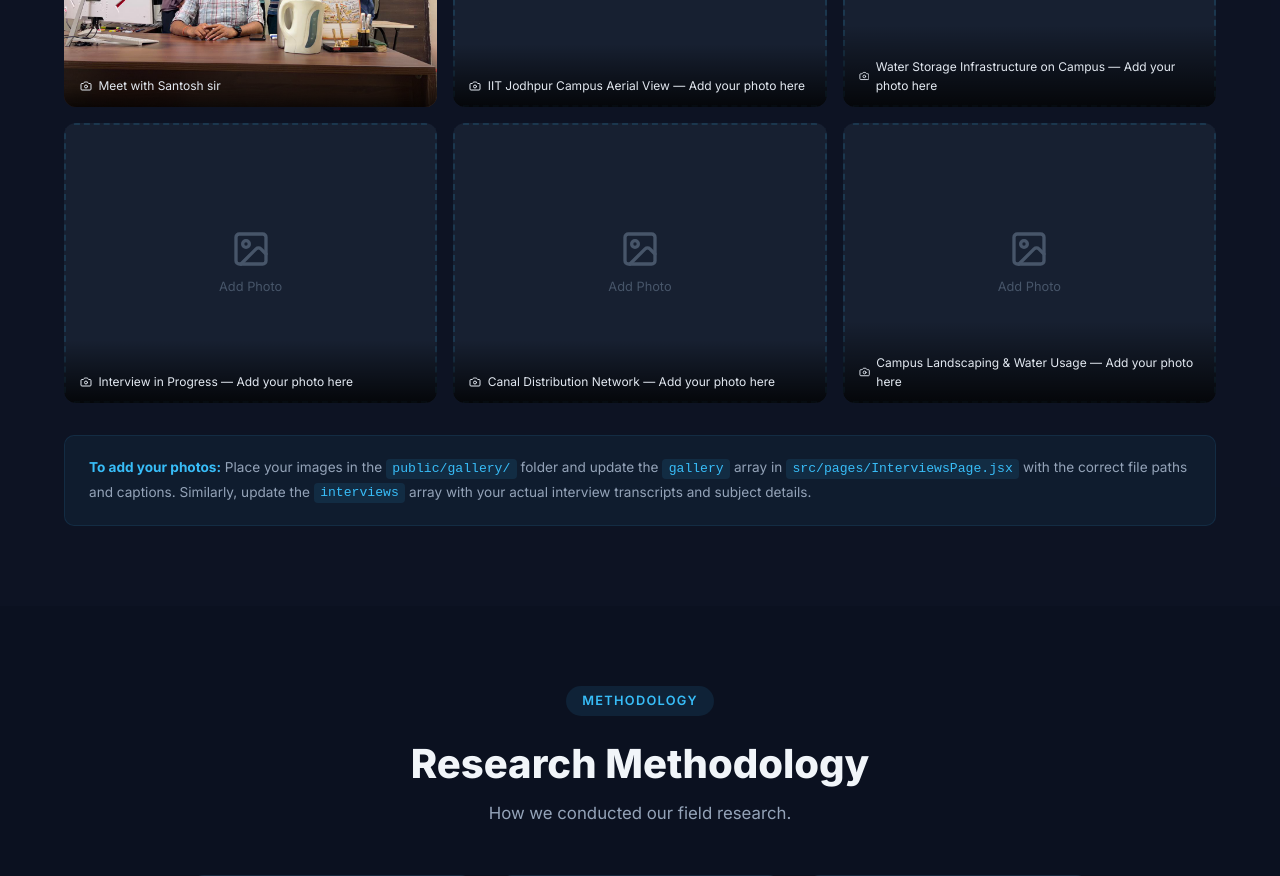
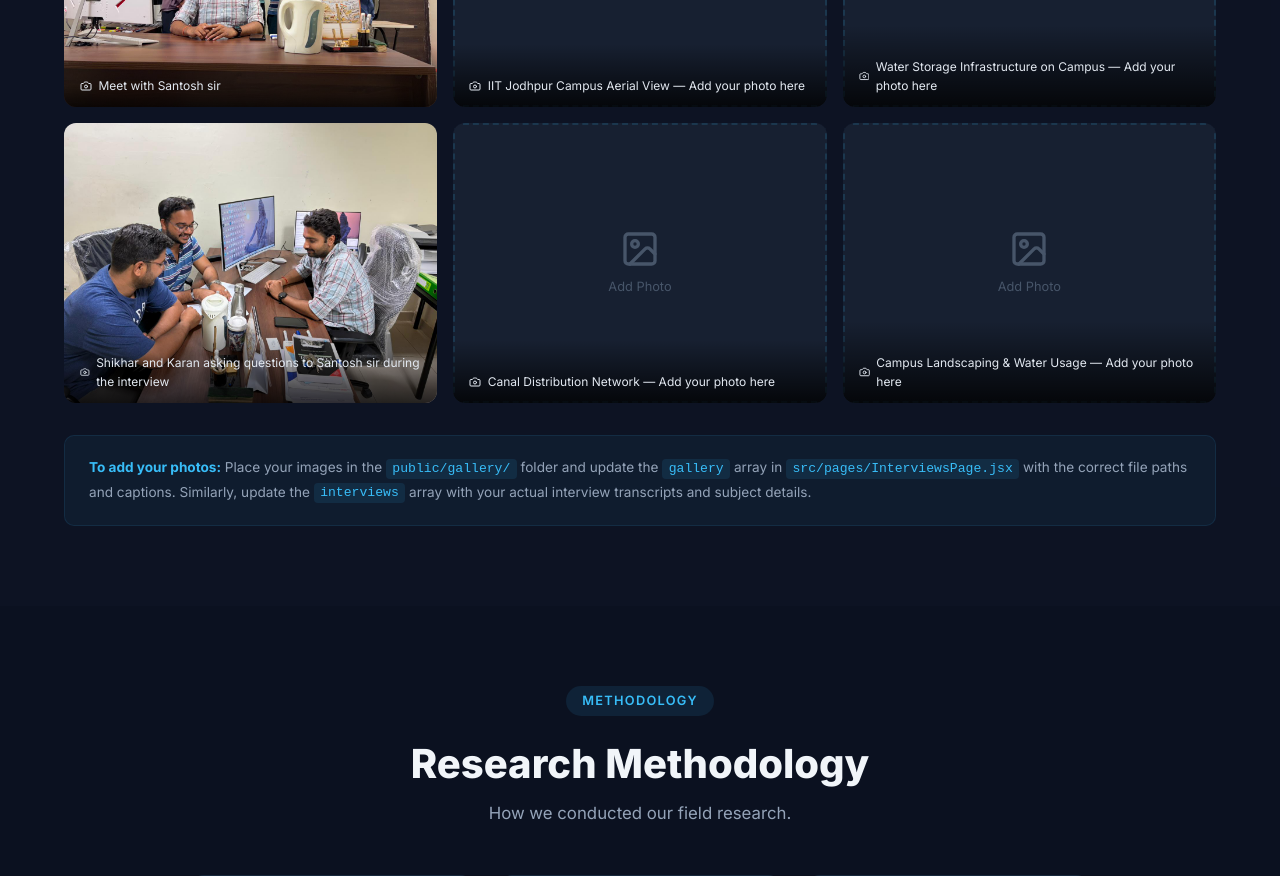
Before and after one commit to shikhar5647/website_role_of_tech, a React (Vite) app: page /interviews in a window 1280 px wide. Shown: the part 1800-2676 px from the top of the page. Built offline with nearby package versions, Linux system fonts and the light colour scheme.

Commit message:
image_another

```diff
--- a/src/pages/InterviewsPage.jsx
+++ b/src/pages/InterviewsPage.jsx
@@ -141,8 +141,8 @@ const gallery = [
   },
   {
     id: 4,
-    src: null,
-    caption: 'Interview in Progress — Add your photo here',
+    src: '/gallery/interview_sir.jpeg',
+    caption: 'Shikhar and Karan asking questions to Santosh sir during the interview',
   },
   {
     id: 5,
```
Also changed, not shown: public/gallery/interview_sir.jpeg (added).
